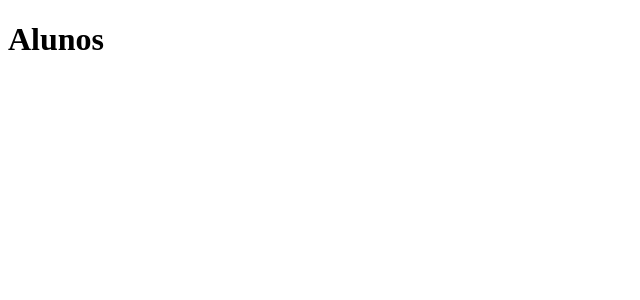
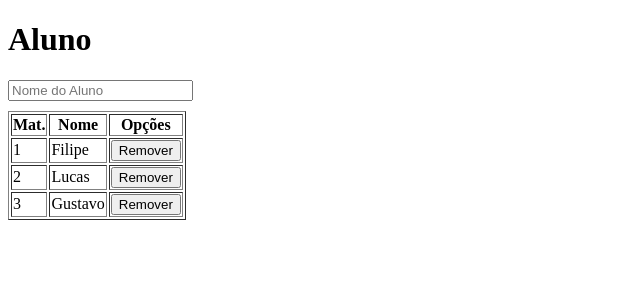
Before and after one commit to EmanuelFilipe/VueJS_Project, a Vue app in the folder projectschool/: page / in a window 1280 px wide. Shown: the top 300 px of the page, without its empty margins (0-640 px from the left). Built offline with nearby package versions, Linux system fonts and the light colour scheme.

Commit message:
criando tabela e adicionando nomes a ela dinamicamente

```diff
--- a/projectschool/src/components/Alunos.vue
+++ b/projectschool/src/components/Alunos.vue
@@ -1,6 +1,28 @@
 <template>
   <div>
-    <h1>{{nome}}</h1>
+    <h1>{{titulo}}</h1>
+    <input type="text" placeholder="Nome do Aluno" v-model="nome" @keyup.enter="addAluno()">
+
+    <div style="margin-top: 10px;">
+      <table border="1px">
+        <thead>
+          <th>Mat.</th>
+          <th>Nome</th>
+          <th>Opções</th>
+        </thead>
+        <tbody>
+          <!-- :key="index" cada linha da tabela terá uma chave distinta -->
+          <tr v-for="(aluno, index) in alunos" :key="index">
+            <td>{{index + 1}}</td>
+            <!-- <td>{{aluno.id}}</td> -->
+            <td>{{aluno.nome}}</td>
+            <td>
+              <button class="btn" @click="remover()">Remover</button>
+            </td>
+          </tr>
+        </tbody>
+      </table>
+    </div>
   </div>
 </template>
 
@@ -9,11 +31,24 @@ export default {
   //o data sempre tem que ter um return
   data(){
     return {
-      nome: "Alunos"
+      titulo: 'Aluno',
+      nome: '',
+      alunos: [
+        { id: 1, nome: 'Filipe' }, { id: 2, nome: 'Lucas' }, { id: 3, nome: 'Gustavo' }
+      ]
     }
   },
   props: {
-  }
+  },
+  methods: {
+    addAluno() {
+      let _aluno = {
+        nome: this.nome
+      }
+      this.alunos.push(_aluno);
+      this.nome = '';
+    }
+  },
 }
 </script>
 
```
